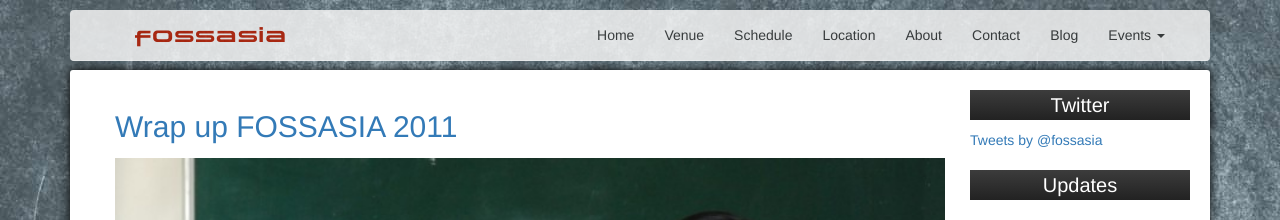
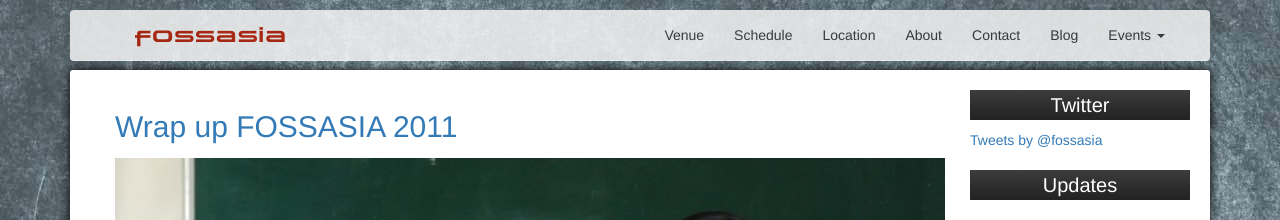
Before and after one commit to fossasia/2011.fossasia.org, a Jekyll site: the page built from index.html, in a window 1280 px wide and 900 px high. Shown: the top 220 px of the window. Built offline with Jekyll 4.4.1, drawn with Linux system fonts in a browser that asks for light colours; nearby versions of some CDN libraries; comment, search, counter and statistics services are not loaded.

Commit message:
Remove Home Menu

```diff
--- a/_includes/header.html
+++ b/_includes/header.html
@@ -14,7 +14,6 @@
             </div>
             <div id="navbar" style="float:right;margin-right:45px;" class="navbar-collapse collapse">
               <ul class="nav navbar-nav">
-                <li><a href="{{site.baseurl}}">Home</a></li>
                 {% for post in site.posts %}
                   {% if post.title != 'Wrap up FOSSASIA 2011' %}
                   <li>
```
